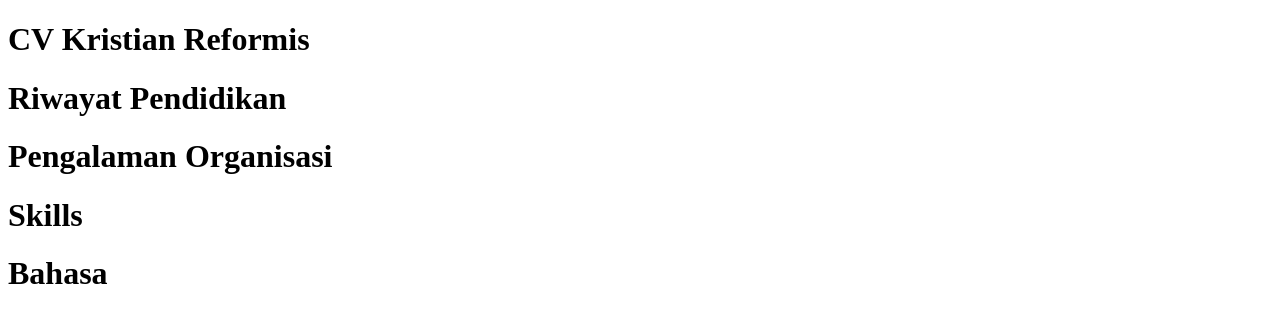
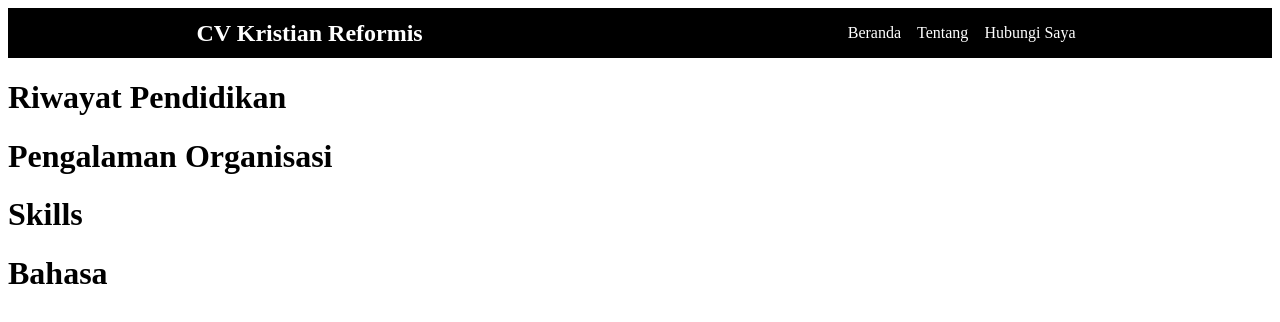
Before and after one commit to tianreformiskanaan/tianreformiskanaanbackup.github.io, a plain HTML site: page index.html in a window 1280 px wide. Drawn offline with Linux system fonts and the light colour scheme.

Commit message:
Add files via upload

```diff
--- a/index.html
+++ b/index.html
@@ -1,21 +1,32 @@
 <!DOCTYPE html>
 <html lang="en">
+
 <head>
     <meta charset="UTF-8">
     <meta name="viewport" content="width=device-width, initial-scale=1.0">
     <title>CV | Kristian Reformis</title>
     <link rel="stylesheet" href="style.css">
 </head>
+
 <body>
     <header>
-        <h1>CV Kristian Reformis</h1>
+        <nav>
+            <div class="logo">CV Kristian Reformis
+            </div>
+            <ul>
+                <li><a href="#">Beranda</a></li>
+                <li><a href="#">Tentang</a></li>
+                <li><a href="#">Hubungi Saya</a></li>
+            </ul>
+        </nav>
     </header>
     <main>
         <h1>Riwayat Pendidikan</h1>
-        <h1>Pengalaman  Organisasi</h1>
+        <h1>Pengalaman Organisasi</h1>
         <h1>Skills</h1>
         <h1>Bahasa</h1>
     </main>
     <footer></footer>
 </body>
+
 </html>
--- a/style.css
+++ b/style.css
@@ -0,0 +1,27 @@
+nav {
+    display: flex;
+    flex-direction: row;
+    background-color: black;
+    color: white;
+    justify-content: space-around;
+    align-items: center;
+}
+nav ul{
+    display: flex;
+    flex-direction: row;
+    list-style: none;
+}
+nav a{
+    margin-left: 0.5rem;
+    margin-right: 0.5rem;
+    text-decoration: none;
+    color: white;
+}
+nav a:hover{
+    color: whitesmoke;
+    text-decoration: underline;
+}
+nav .logo{
+    font-weight: bold;
+    font-size: 1.5rem;
+}
```
